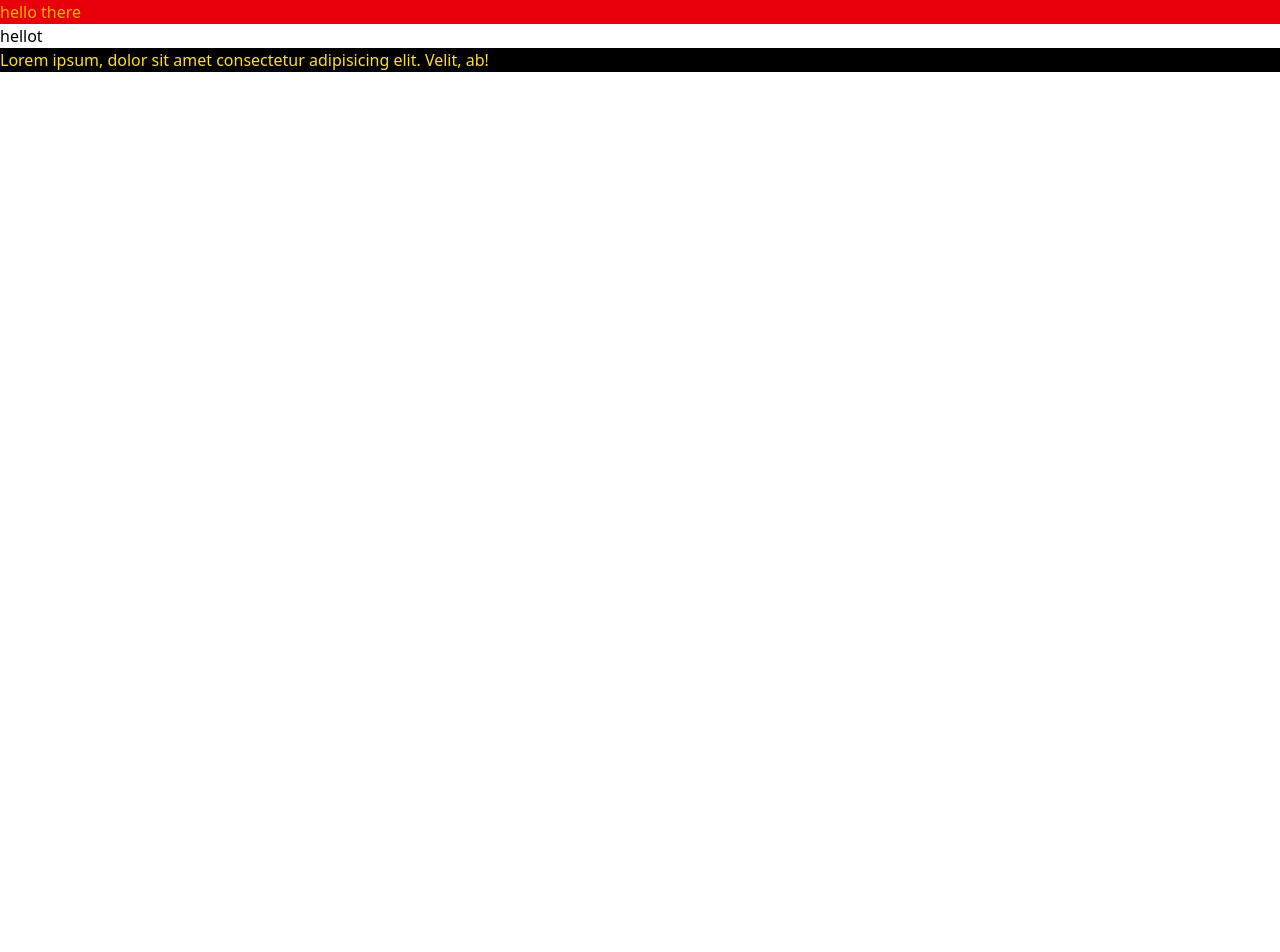
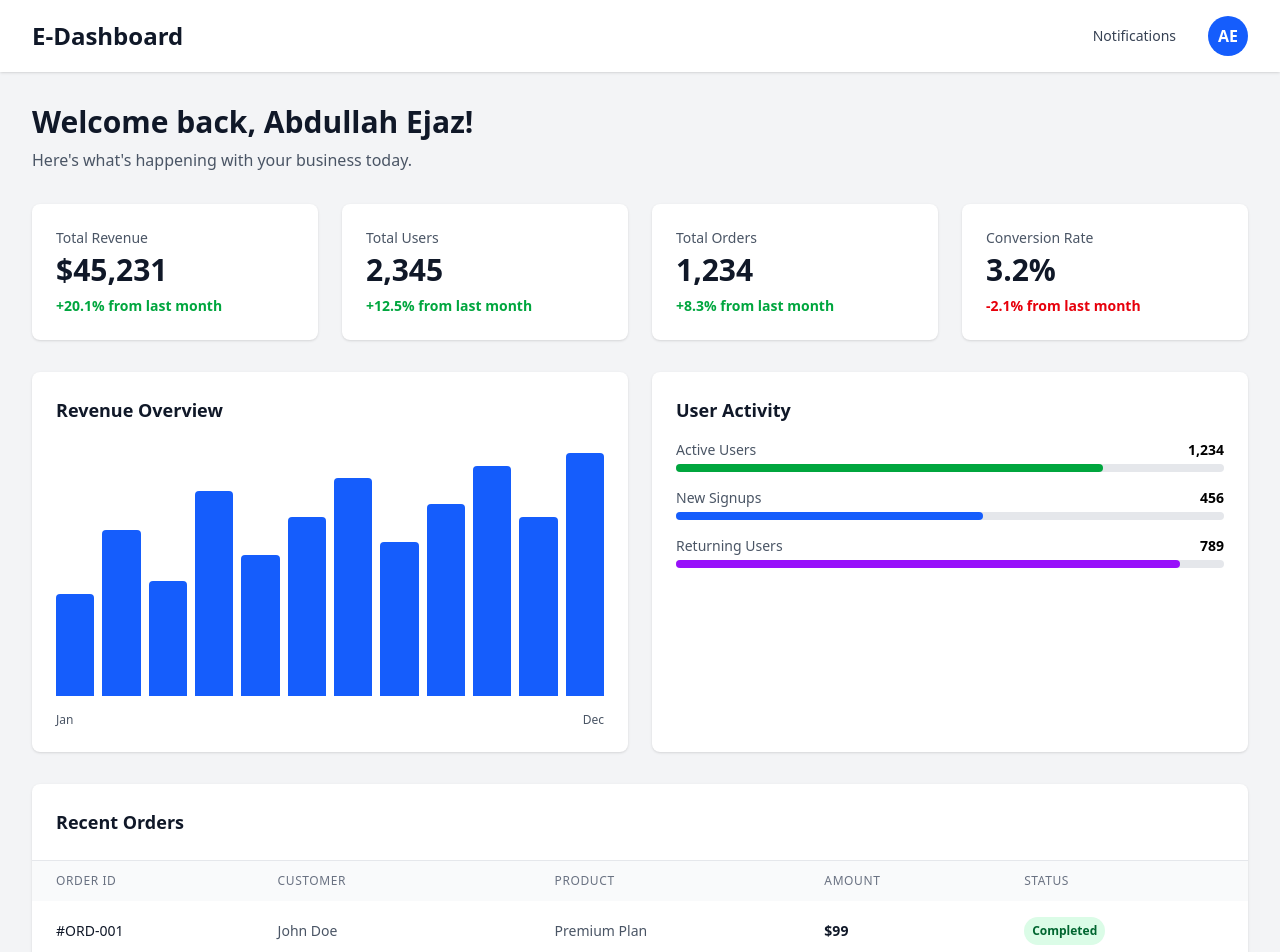
Before and after one commit to AbdullahEjaz512/E-Dashboard, a React (Vite) app in the folder Frondend/project-app/: page / in a window 1280 px wide. Shown: the top 952 px of the page. Before the commit the page ends 800 px from the top, so only its background shows below. Built offline with nearby package versions, Linux system fonts and the light colour scheme.

Commit message:
Create professional dashboard with stats, charts, and tables

```diff
--- a/Frondend/project-app/src/App.jsx
+++ b/Frondend/project-app/src/App.jsx
@@ -1,11 +1,152 @@
-import React from 'react'
+import React, { useState } from 'react'
 
 function App() {
+  const [stats] = useState([
+    { title: 'Total Revenue', value: '$45,231', change: '+20.1%', positive: true },
+    { title: 'Total Users', value: '2,345', change: '+12.5%', positive: true },
+    { title: 'Total Orders', value: '1,234', change: '+8.3%', positive: true },
+    { title: 'Conversion Rate', value: '3.2%', change: '-2.1%', positive: false },
+  ])
+
+  const [recentOrders] = useState([
+    { id: '#ORD-001', customer: 'John Doe', product: 'Premium Plan', amount: '$99', status: 'Completed' },
+    { id: '#ORD-002', customer: 'Jane Smith', product: 'Basic Plan', amount: '$49', status: 'Pending' },
+    { id: '#ORD-003', customer: 'Mike Johnson', product: 'Pro Plan', amount: '$149', status: 'Completed' },
+    { id: '#ORD-004', customer: 'Sarah Williams', product: 'Premium Plan', amount: '$99', status: 'Processing' },
+  ])
+
   return (
-    <div>
-      <h1 className='bg-red-600 text-yellow-500 bg-' >hello there</h1>
-      <h2 className='' >hellot</h2>
-      <p className="bg-black text-yellow-300" >Lorem ipsum, dolor sit amet consectetur adipisicing elit. Velit, ab!</p>
+    <div className="min-h-screen bg-gray-100">
+      {/* Header */}
+      <header className="bg-white shadow-sm">
+        <div className="max-w-7xl mx-auto px-4 sm:px-6 lg:px-8 py-4">
+          <div className="flex justify-between items-center">
+            <h1 className="text-2xl font-bold text-gray-900">E-Dashboard</h1>
+            <div className="flex items-center gap-4">
+              <button className="px-4 py-2 text-sm text-gray-700 hover:bg-gray-100 rounded-lg">
+                Notifications
+              </button>
+              <div className="w-10 h-10 rounded-full bg-blue-600 flex items-center justify-center text-white font-semibold">
+                AE
+              </div>
+            </div>
+          </div>
+        </div>
+      </header>
+
+      {/* Main Content */}
+      <main className="max-w-7xl mx-auto px-4 sm:px-6 lg:px-8 py-8">
+        {/* Welcome Section */}
+        <div className="mb-8">
+          <h2 className="text-3xl font-bold text-gray-900 mb-2">Welcome back, Abdullah Ejaz!</h2>
+          <p className="text-gray-600">Here's what's happening with your business today.</p>
+        </div>
+
+        {/* Stats Grid */}
+        <div className="grid grid-cols-1 md:grid-cols-2 lg:grid-cols-4 gap-6 mb-8">
+          {stats.map((stat, index) => (
+            <div key={index} className="bg-white rounded-lg shadow p-6">
+              <p className="text-sm text-gray-600 mb-1">{stat.title}</p>
+              <h3 className="text-3xl font-bold text-gray-900 mb-2">{stat.value}</h3>
+              <p className={`text-sm font-semibold ${stat.positive ? 'text-green-600' : 'text-red-600'}`}>
+                {stat.change} from last month
+              </p>
+            </div>
+          ))}
+        </div>
+
+        {/* Charts Row */}
+        <div className="grid grid-cols-1 lg:grid-cols-2 gap-6 mb-8">
+          {/* Revenue Chart */}
+          <div className="bg-white rounded-lg shadow p-6">
+            <h3 className="text-lg font-semibold text-gray-900 mb-4">Revenue Overview</h3>
+            <div className="h-64 flex items-end justify-between gap-2">
+              {[40, 65, 45, 80, 55, 70, 85, 60, 75, 90, 70, 95].map((height, i) => (
+                <div key={i} className="flex-1 bg-blue-600 rounded-t hover:bg-blue-700 transition-colors"
+                     style={{ height: `${height}%` }}
+                     title={`Month ${i + 1}`}
+                />
+              ))}
+            </div>
+            <div className="mt-4 flex justify-between text-xs text-gray-600">
+              <span>Jan</span>
+              <span>Dec</span>
+            </div>
+          </div>
+
+          {/* User Activity */}
+          <div className="bg-white rounded-lg shadow p-6">
+            <h3 className="text-lg font-semibold text-gray-900 mb-4">User Activity</h3>
+            <div className="space-y-4">
+              <div>
+                <div className="flex justify-between text-sm mb-1">
+                  <span className="text-gray-600">Active Users</span>
+                  <span className="font-semibold">1,234</span>
+                </div>
+                <div className="w-full bg-gray-200 rounded-full h-2">
+                  <div className="bg-green-600 h-2 rounded-full" style={{ width: '78%' }}></div>
+                </div>
+              </div>
+              <div>
+                <div className="flex justify-between text-sm mb-1">
+                  <span className="text-gray-600">New Signups</span>
+                  <span className="font-semibold">456</span>
+                </div>
+                <div className="w-full bg-gray-200 rounded-full h-2">
+                  <div className="bg-blue-600 h-2 rounded-full" style={{ width: '56%' }}></div>
+                </div>
+              </div>
+              <div>
+                <div className="flex justify-between text-sm mb-1">
+                  <span className="text-gray-600">Returning Users</span>
+                  <span className="font-semibold">789</span>
+                </div>
+                <div className="w-full bg-gray-200 rounded-full h-2">
+                  <div className="bg-purple-600 h-2 rounded-full" style={{ width: '92%' }}></div>
+                </div>
+              </div>
+            </div>
+          </div>
+        </div>
+
+        {/* Recent Orders Table */}
+        <div className="bg-white rounded-lg shadow">
+          <div className="p-6 border-b border-gray-200">
+            <h3 className="text-lg font-semibold text-gray-900">Recent Orders</h3>
+          </div>
+          <div className="overflow-x-auto">
+            <table className="w-full">
+              <thead className="bg-gray-50">
+                <tr>
+                  <th className="px-6 py-3 text-left text-xs font-medium text-gray-500 uppercase tracking-wider">Order ID</th>
+                  <th className="px-6 py-3 text-left text-xs font-medium text-gray-500 uppercase tracking-wider">Customer</th>
+                  <th className="px-6 py-3 text-left text-xs font-medium text-gray-500 uppercase tracking-wider">Product</th>
+                  <th className="px-6 py-3 text-left text-xs font-medium text-gray-500 uppercase tracking-wider">Amount</th>
+                  <th className="px-6 py-3 text-left text-xs font-medium text-gray-500 uppercase tracking-wider">Status</th>
+                </tr>
+              </thead>
+              <tbody className="bg-white divide-y divide-gray-200">
+                {recentOrders.map((order, index) => (
+                  <tr key={index} className="hover:bg-gray-50">
+                    <td className="px-6 py-4 whitespace-nowrap text-sm font-medium text-gray-900">{order.id}</td>
+                    <td className="px-6 py-4 whitespace-nowrap text-sm text-gray-600">{order.customer}</td>
+                    <td className="px-6 py-4 whitespace-nowrap text-sm text-gray-600">{order.product}</td>
+                    <td className="px-6 py-4 whitespace-nowrap text-sm font-semibold text-gray-900">{order.amount}</td>
+                    <td className="px-6 py-4 whitespace-nowrap">
+                      <span className={`px-2 py-1 inline-flex text-xs leading-5 font-semibold rounded-full
+                        ${order.status === 'Completed' ? 'bg-green-100 text-green-800' :
+                          order.status === 'Pending' ? 'bg-yellow-100 text-yellow-800' :
+                          'bg-blue-100 text-blue-800'}`}>
+                        {order.status}
+                      </span>
+                    </td>
+                  </tr>
+                ))}
+              </tbody>
+            </table>
+          </div>
+        </div>
+      </main>
     </div>
   )
 }
```
Also changed, not shown: 1 other file (tests, documents, lock files or other folders).
